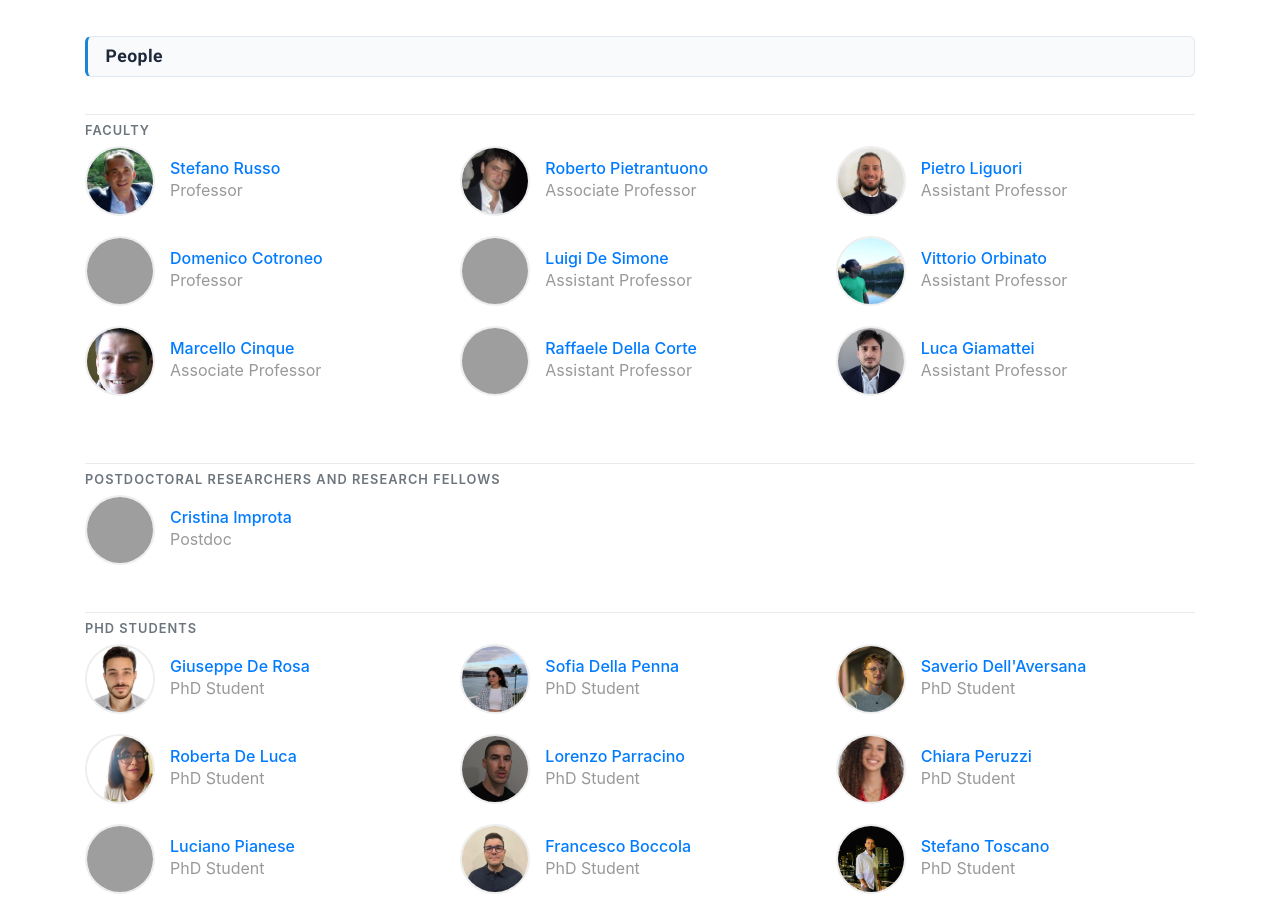
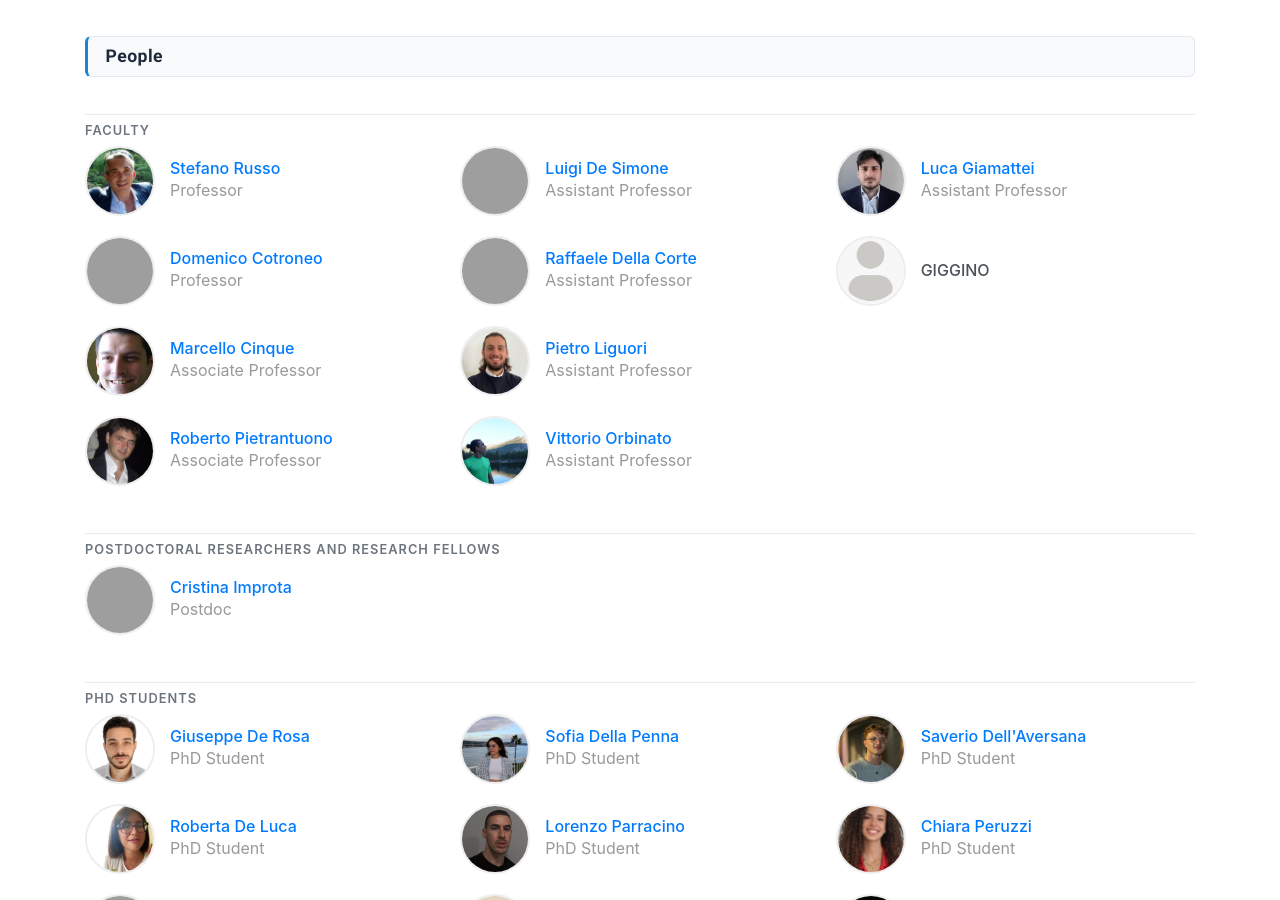
Before and after one commit to dessertlab/dessertlab.github.io, a Jekyll site: the page built from index.html, in a window 1280 px wide and 900 px high, scrolled down 902 px, cut to the strip 0-900 px from the top of the window. Built offline with Jekyll 4.4.1, drawn with Linux system fonts in a browser that asks for light colours; comment, search, counter and statistics services are not loaded; grey boxes are pictures that could not be loaded.

Commit message:
Add person: GIGGINO

```diff
--- a/_data/people.yml
+++ b/_data/people.yml
@@ -452,3 +452,9 @@
    role: former_researchers
    image: /img/people/foto_former_cristiano_di_flora.jpeg
    bio: Now at Weir Minerals, Finland
+
+GIGGINO:
+   display_name: "GIGGINO"
+   role: faculty
+   image: /img/people/foto_placeholder_person.jpeg
+   bio:
```
